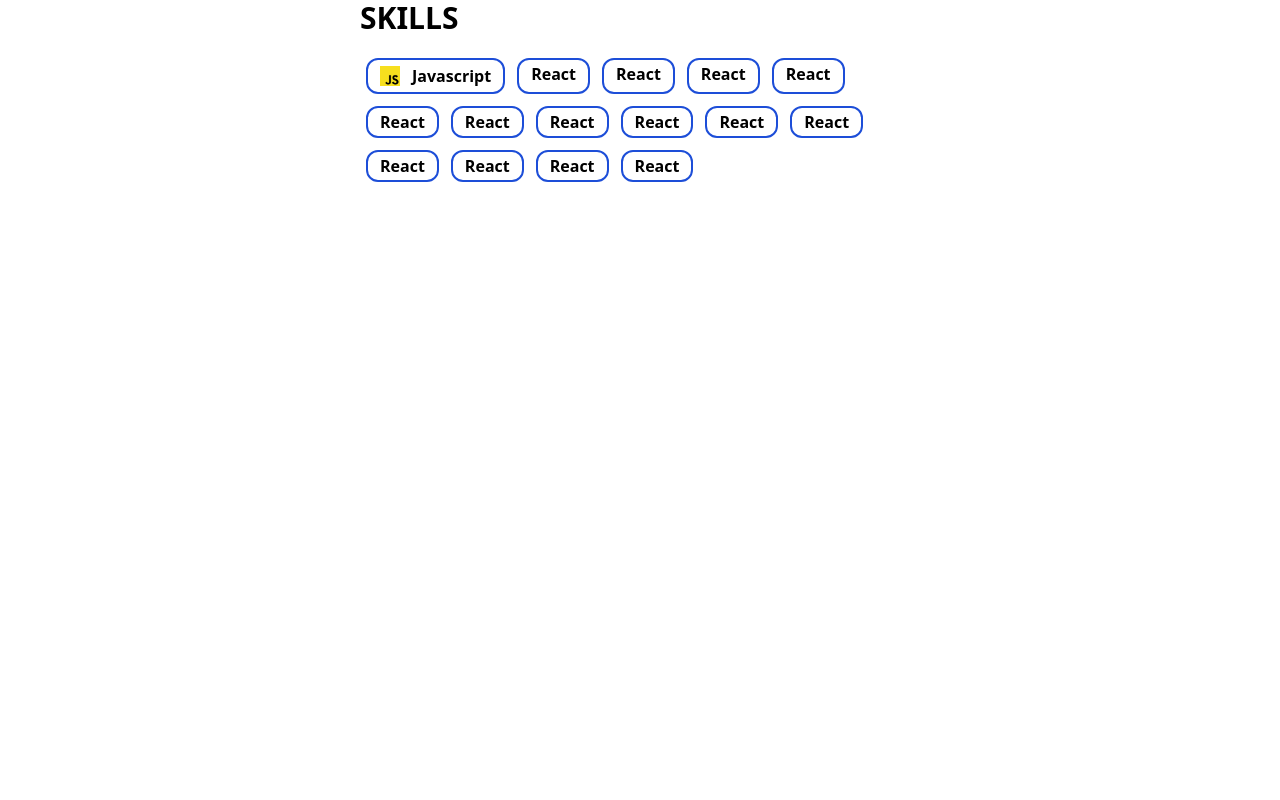
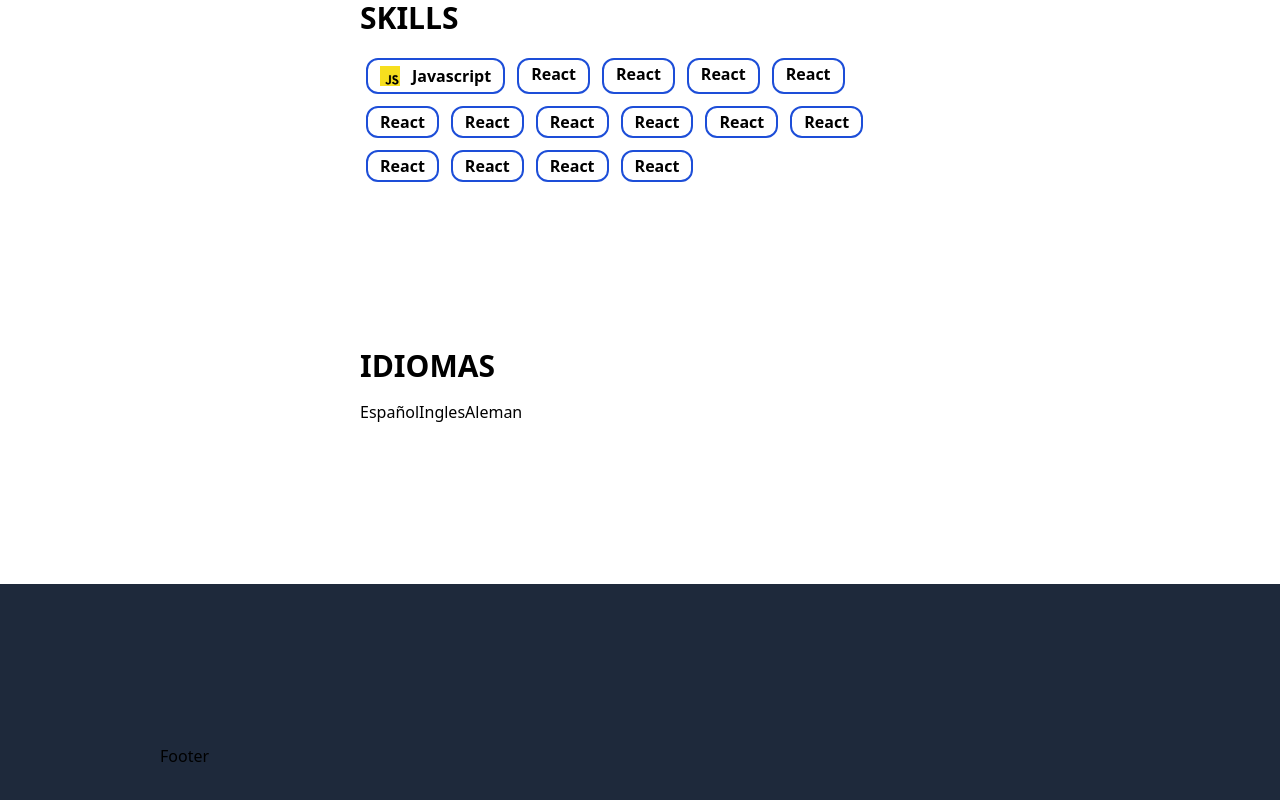
Before and after one commit to mateodevcode/curriculum-vitae-react, a React (Vite) app: page / in a window 1280 px wide. Shown: the part 1662-2462 px from the top of the page. Before the commit the page ends 1850 px from the top, so only its background shows below. Built offline with nearby package versions, Linux system fonts and the light colour scheme.

Commit message:
Se instalo el paquete React Circular Progressbar para mostrar el progreso de las habilidades en la seccion de Idiomas

```diff
--- a/package.json
+++ b/package.json
@@ -11,6 +11,7 @@
   },
   "dependencies": {
     "react": "^18.2.0",
+    "react-circular-progressbar": "^2.1.0",
     "react-dom": "^18.2.0",
     "react-icons": "^5.0.1"
   },
--- a/src/App.jsx
+++ b/src/App.jsx
@@ -1,18 +1,24 @@
+import Footer from "./components/Footer";
 import HistoryDeploy from "./components/HistoryDeploy";
+import Idiomas from "./components/Idiomas";
 import Skills from "./components/Skills";
 import Target from "./components/Target";
 import Tittle from "./components/Tittle";
 
 function App() {
   return (
+    <>
       <div className="flex flex-col justify-start items-center px-80">
         <div className="w-full">
           <Tittle />
           <Target />
           <HistoryDeploy />
           <Skills />
+          <Idiomas />
         </div>
       </div>
+      <Footer />
+    </>
   );
 }
 export default App;
--- /dev/null
+++ b/src/components/Footer.jsx
@@ -0,0 +1,9 @@
+const Footer = () => {
+  return (
+    <div className="bg-slate-800 w-ful h-full p-40">
+        Footer
+    </div>
+  )
+}
+
+export default Footer
--- /dev/null
+++ b/src/components/Idiomas.jsx
@@ -0,0 +1,22 @@
+const Idiomas = () => {
+  return (
+    <div className="px-10 w-full mt-20 mb-40">
+      <h3 className="font-semibold text-3xl hover:text-blue-800 w-min pb-4">
+        IDIOMAS
+      </h3>
+      <div className="flex flex-row justify-start items-center">
+        <div>
+            <span>Español</span>
+        </div>
+        <div>
+            <span>Ingles</span>
+        </div>
+        <div>
+            <span>Aleman</span>
+        </div>
+      </div>
+    </div>
+  );
+};
+
+export default Idiomas;
--- a/src/components/Skills.jsx
+++ b/src/components/Skills.jsx
@@ -2,7 +2,7 @@ import javascript from '../img/js.png';
 
 function Skills() {
   return (
-    <div className="px-10 w-full mt-20">
+    <div className="px-10 w-full mt-20 mb-40">
       <h3 className="font-semibold text-3xl hover:text-blue-800 w-min pb-4">SKILLS</h3>
       <div className="w-full flex flex-wrap">
         <div className="flex flex-row jus items-center border-blue-700 hover:border-green-600 border-2 rounded-xl w-max px-3 py-1 m-1.5 font-semibold cursor-pointer">
```
Also changed, not shown: 1 other file (tests, documents, lock files or other folders). Lines whose indentation alone changed are shown as unchanged.
